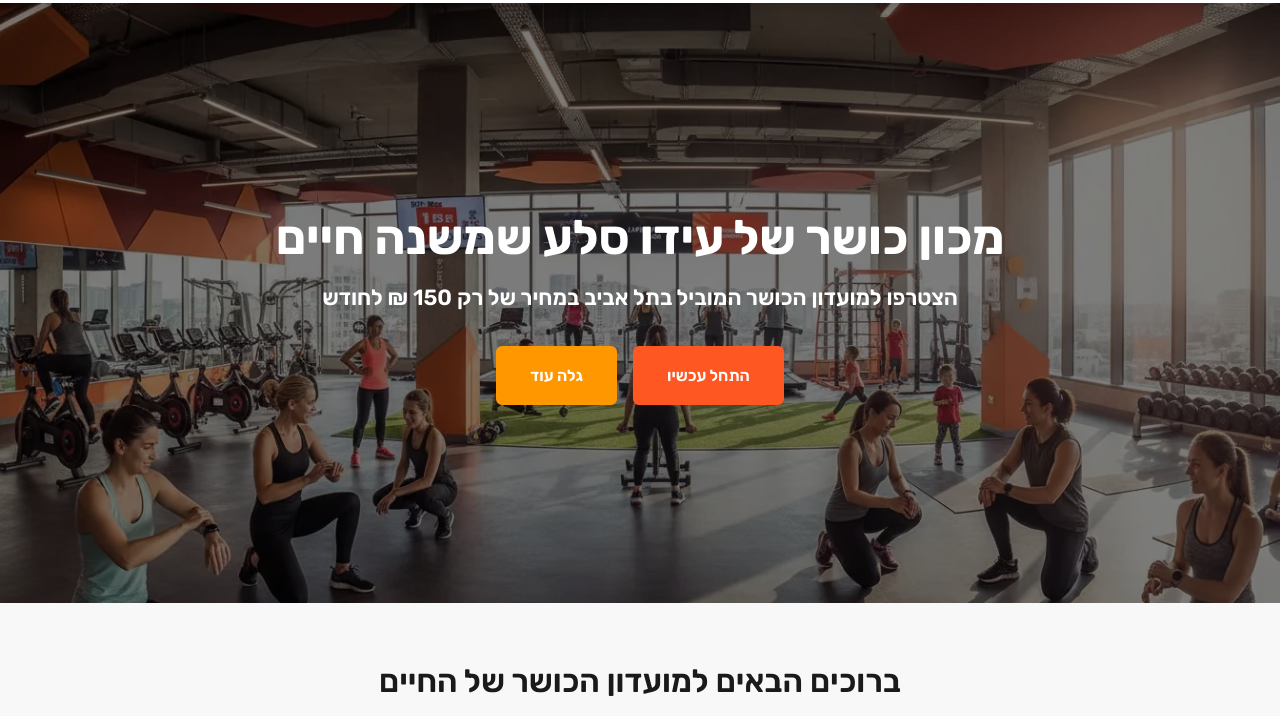
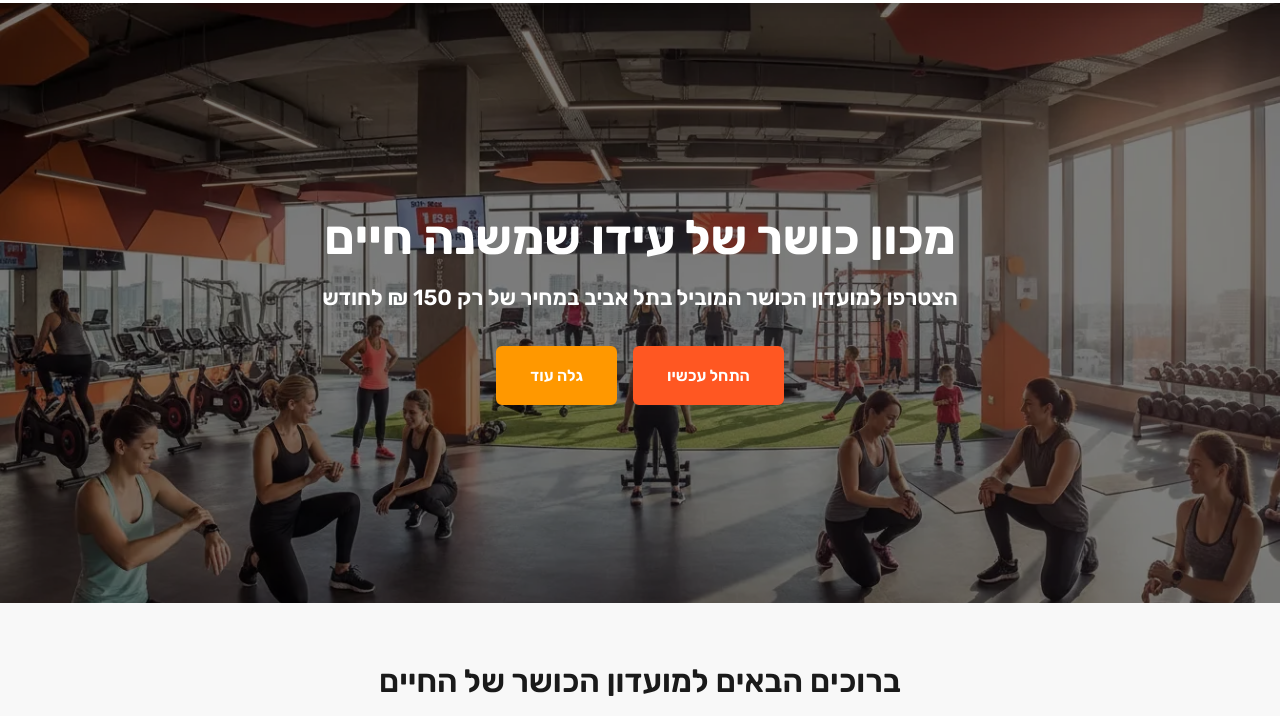
Before and after one commit to slipwoker/zappy-website-1a765a18-687e-44f6-9570-482e7eceeb7e, a plain HTML site: page index.html in a window 1280 px wide. Shown: the part 78-794 px from the top of the page. Drawn offline with Linux system fonts and the light colour scheme; no server answers.

Commit message:
Update text content: "מכון כושר של עידו סלע שמשנה חיים" → "מכון כושר של עידו שמשנה חיים"

```diff
--- a/index.html
+++ b/index.html
@@ -305,7 +305,7 @@
 <div class="hero-overlay"></div>
 <img data-placeholder="hero-1" data-context="Wide panoramic shot of energetic modern gym with diverse people working out, bright natural lighting, dynamic atmosphere with orange and red accent colors" src="assets/hero-hero-1.webp" alt="מכון כושר מודרני ואנרגטי עם מתאמנים" class="hero-img">
 <div class="hero-content">
-<h1>מכון כושר של עידו סלע שמשנה חיים</h1>
+<h1>מכון כושר של עידו שמשנה חיים</h1>
 <h3>הצטרפו למועדון הכושר המוביל בתל אביב במחיר של רק 150 ₪ לחודש</h3>
 <div class="hero-cta">
 <a href="/contact" class="btn-primary">התחל עכשיו</a>
```
Also changed, not shown: public/index.html (+1 -1 lines).
